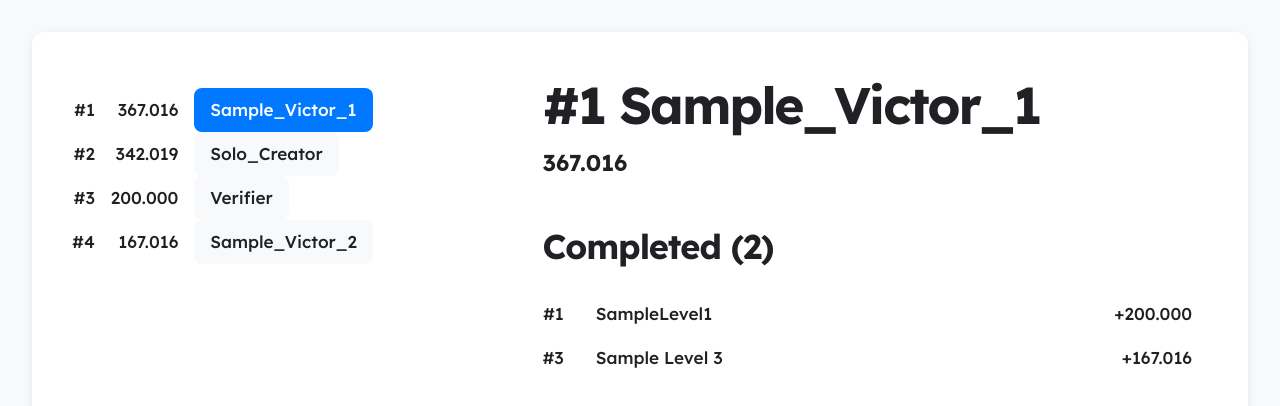
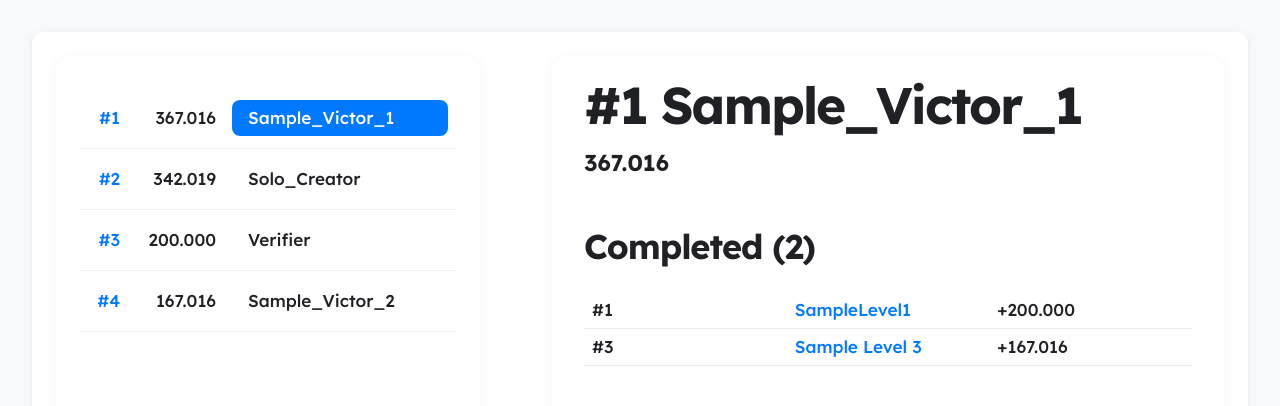
Before and after one commit to TheFluxite/HardestMarioMakerLevelsList, a plain HTML site: page index.html in a window 1280 px wide. Both pictures are taken after a click on the link "Players". Shown: the part 64-470 px from the top of the page. Drawn offline with nearby package versions, Linux system fonts and the light colour scheme.

Commit message:
Refactor leaderboard styles for improved layout

```diff
--- a/css/pages/leaderboard.css
+++ b/css/pages/leaderboard.css
@@ -1,18 +1,22 @@
 .page-leaderboard-container {
     display: block;
+    background: var(--color-background);
+    color: var(--color-on-background);
+    padding: 2rem;
 }
+
+/* --- Grid Layout --- */
 .page-leaderboard {
     height: 100%;
     display: grid;
-    grid-template-columns: minmax(24rem, 2fr) 3fr;
+    grid-template-columns: minmax(22rem, 2fr) 3fr;
     grid-template-rows: max-content 1fr;
-    column-gap: 2rem;
+    column-gap: 3rem; /* ✅ Increased gap between list and player */
     max-width: 80rem;
     margin: 0 auto;
 }
-.page-leaderboard > div {
-    overflow-y: auto;
-}
+
+/* --- Error --- */
 .page-leaderboard .error-container {
     grid-row: 1;
     grid-column: 1 / span 2;
@@ -21,73 +25,136 @@
     padding: 1rem;
     background-color: var(--color-error);
     color: var(--color-on-error);
+    border-radius: 0.5rem;
 }
+
+/* --- Containers --- */
 .page-leaderboard .board-container,
 .page-leaderboard .player-container {
     grid-row: 2;
     padding-block: 2rem;
+    background: var(--color-background-hover);
+    border-radius: 1rem;
+    box-shadow: 0 4px 16px rgba(0, 0, 0, 0.05);
 }
+
+/* ✅ Add visual separation */
 .page-leaderboard .board-container {
-    padding-inline: 1rem;
+    padding-inline: 1.5rem;
+    margin-right: 1.5rem;
 }
+.page-leaderboard .player-container {
+    padding-inline: 2rem;
+}
+
+/* --- Leaderboard Table --- */
 .page-leaderboard .board {
-    table-layout: auto;
-    display: block;
     width: 100%;
+    border-collapse: collapse;
+    table-layout: fixed;
 }
+
+.page-leaderboard .board tr {
+    border-bottom: 1px solid rgba(0, 0, 0, 0.05);
+    transition: background 0.2s;
+}
+.page-leaderboard .board tr:hover {
+    background: var(--color-background-hover);
+}
+
+.page-leaderboard .board td {
+    padding: 0.75rem 0.5rem;
+    vertical-align: middle;
+}
+
+/* Columns */
 .page-leaderboard .board .rank {
-    padding-block: 1rem;
-    text-align: end;
+    width: 3rem;
+    text-align: right;
+    font-weight: 600;
+    color: var(--color-primary);
+    white-space: nowrap;
 }
 .page-leaderboard .board .total {
-    padding: 1rem;
-    text-align: end;
+    width: 6rem;
+    text-align: right;
+    font-weight: 500;
 }
 .page-leaderboard .board .user {
+    width: auto;
+}
+
+/* User button */
+.page-leaderboard .board .user button {
     width: 100%;
-}
-.page-leaderboard .board .user button {
-    background-color: var(--color-background);
+    background-color: transparent;
     color: var(--color-on-background);
     border: none;
     border-radius: 0.5rem;
-    padding: 1rem;
-    text-align: start;
-    word-break: normal;
-    overflow-wrap: anywhere;
+    padding: 0.75rem 1rem;
+    text-align: left;
+    cursor: pointer;
+    transition: background 0.2s, color 0.2s;
 }
+
 .page-leaderboard .board .user button:hover {
     background-color: var(--color-background-hover);
     color: var(--color-on-background-hover);
-    cursor: pointer;
 }
 .page-leaderboard .board .user.active button {
     background-color: var(--color-primary);
     color: var(--color-on-primary);
 }
+
+/* --- Player Section --- */
 .page-leaderboard .player {
     display: flex;
     flex-direction: column;
     gap: 2rem;
-    padding-right: 2rem;
 }
+
+/* Records table */
 .page-leaderboard .player .table {
+    width: 100%;
+    border-collapse: collapse;
     table-layout: fixed;
 }
-.page-leaderboard .player .table tr td:not(:last-child) {
-    padding-right: 2rem;
+.page-leaderboard .player .table tr {
+    border-bottom: 1px solid rgba(0, 0, 0, 0.08);
 }
-.page-leaderboard .player .table p,
+.page-leaderboard .player .table td {
+    padding: 0.75rem 0.5rem;
+    vertical-align: middle;
+}
+.page-leaderboard .player .table .percent {
+    width: 4rem;
+    text-align: right;
+    font-weight: 600;
+    color: var(--color-primary);
+}
+.page-leaderboard .player .table .user {
+    text-align: left;
+}
+.page-leaderboard .player .table .hz {
+    width: 5rem;
+    text-align: right;
+    font-weight: 500;
+}
 .page-leaderboard .player .table a {
-    padding-block: 1rem;
-}
-.page-leaderboard .player .table .rank p,
-.page-leaderboard .player .table .score p {
-    text-align: end;
-}
-.page-leaderboard .player .table .level {
-    width: 100%;
+    color: var(--color-primary);
+    text-decoration: none;
 }
 .page-leaderboard .player .table a:hover {
     text-decoration: underline;
 }
+
+/* --- Responsive --- */
+@media screen and (max-width: 1024px) {
+    .page-leaderboard {
+        grid-template-columns: 1fr;
+        row-gap: 2rem;
+    }
+    .page-leaderboard .board-container {
+        margin-right: 0;
+    }
+}
```
